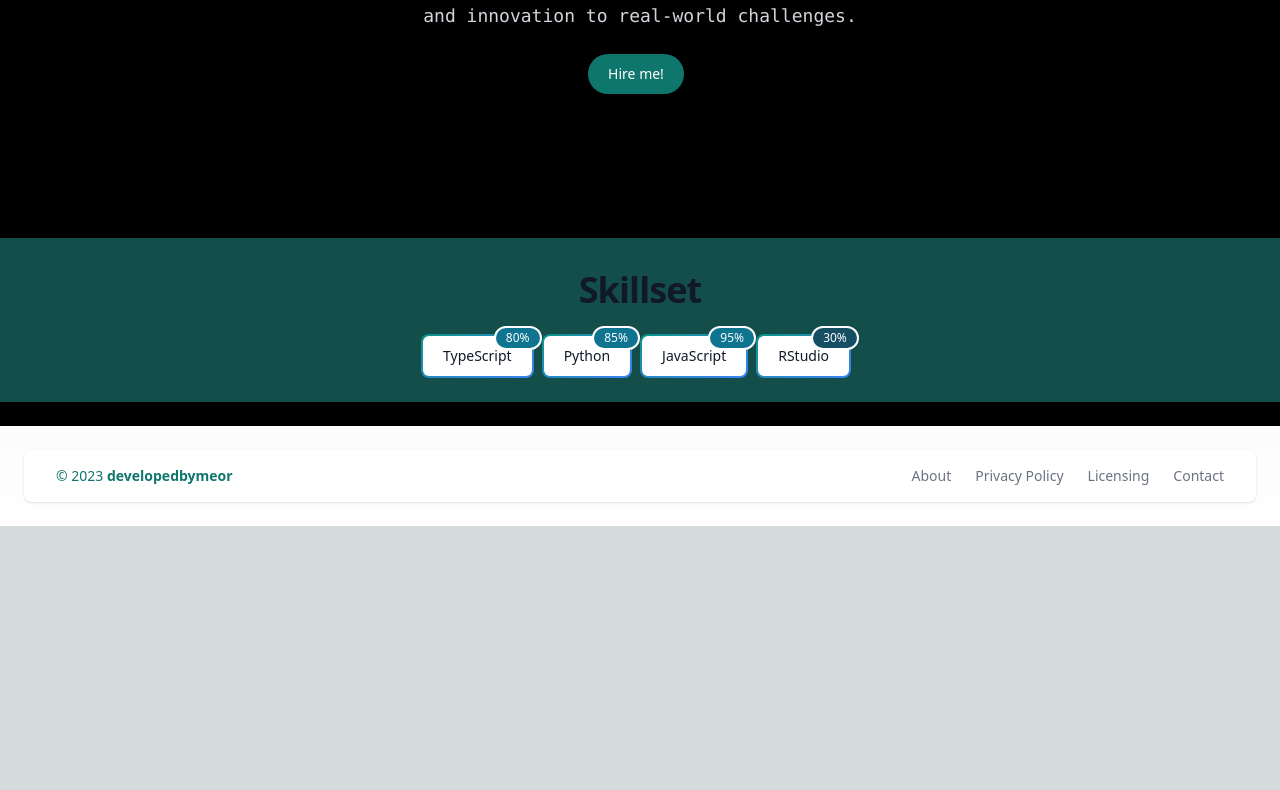
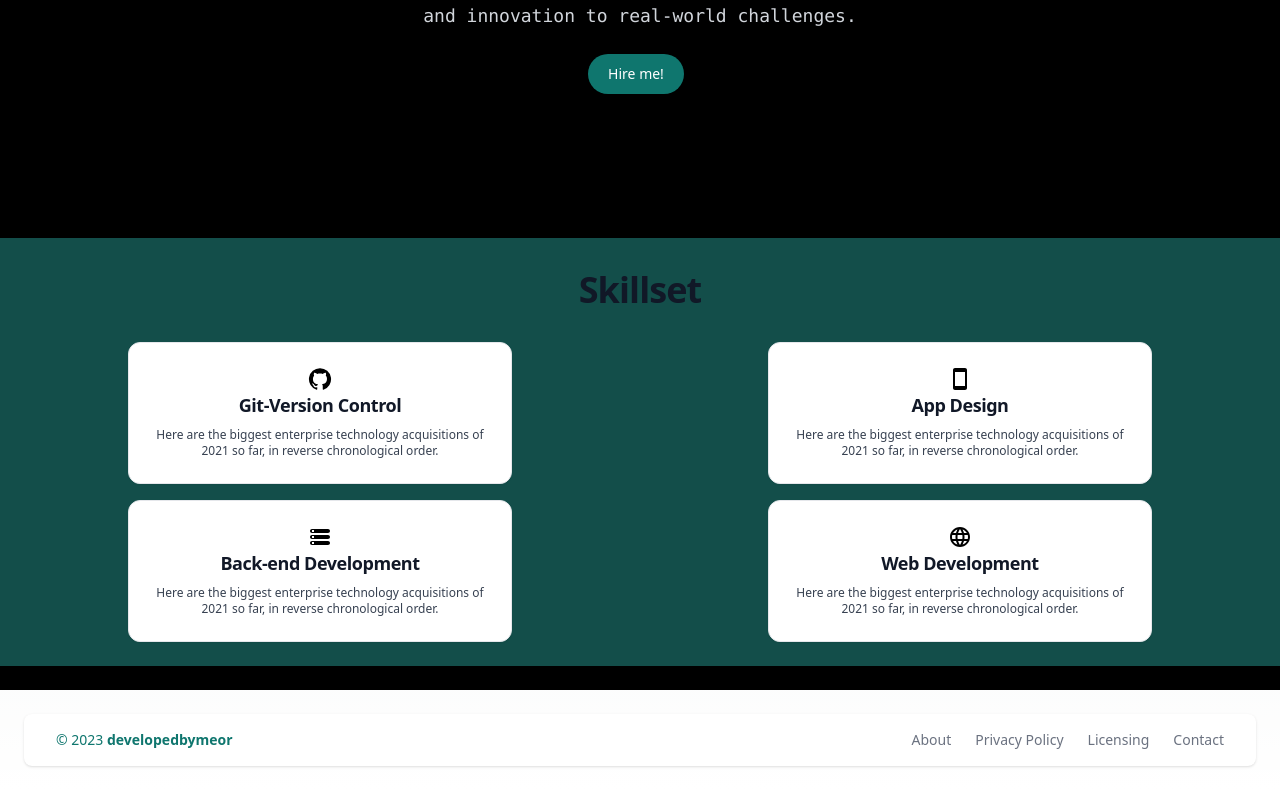
Before and after one commit to w30r/meor-next-portfolio, a Next.js app: page / in a window 1280 px wide. Shown: the part 646-1436 px from the top of the page. Before the commit the page ends 1172 px from the top, so only its background shows below. Built offline with nearby package versions, Linux system fonts and the light colour scheme.

Commit message:
Skillset update, cards madefade.

```diff
--- a/package.json
+++ b/package.json
@@ -9,6 +9,10 @@
     "lint": "next lint"
   },
   "dependencies": {
+    "@emotion/react": "^11.10.6",
+    "@emotion/styled": "^11.10.6",
+    "@mui/icons-material": "^5.11.16",
+    "@mui/material": "^5.11.16",
     "@next/font": "13.1.6",
     "axios": "^1.3.4",
     "eslint": "8.33.0",
--- a/src/pages/components/Skills.js
+++ b/src/pages/components/Skills.js
@@ -1,4 +1,8 @@
 import React from "react";
+import GitHubIcon from "@mui/icons-material/GitHub";
+import SmartphoneIcon from "@mui/icons-material/Smartphone";
+import StorageRoundedIcon from "@mui/icons-material/StorageRounded";
+import LanguageOutlinedIcon from "@mui/icons-material/LanguageOutlined";
 
 function Skills() {
   return (
@@ -6,8 +10,9 @@
       <h1 className="mt-4 mb-6 text-xl font-semibold leading-none tracking-tight text-gray-900 md:text-5xl lg:text-4xl dark:text-white">
         Skillset
       </h1>
-      <div className="font-semibold text-xs flex flex-wrap justify-center items-center">
-        <button class="relative inline-flex items-center justify-center p-0.5 mb-2 mr-2 overflow-visible text-sm font-light  text-gray-900 rounded-lg group bg-gradient-to-br from-teal-600 to-blue-500 group-hover:from-teal-600 group-hover:to-blue-500 hover:text-white dark:text-white focus:ring-4 focus:outline-none focus:ring-blue-300 dark:focus:ring-blue-800">
+      <div className="font-semibold text-xs grid grid-cols-2">
+        {/* <div>
+          <button class="relative inline-flex items-center justify-center p-0.5 mb-2 mr-2 overflow-visible text-sm font-light  text-gray-900 rounded-lg group bg-gradient-to-br from-teal-600 to-blue-500 group-hover:from-teal-600 group-hover:to-blue-500 hover:text-white dark:text-white focus:ring-4 focus:outline-none focus:ring-blue-300 dark:focus:ring-blue-800">
           <span class="relative px-5 py-2.5 transition-all ease-in duration-75 bg-white dark:bg-gray-900 rounded-md group-hover:bg-opacity-0">
             TypeScript
           </span>
@@ -39,6 +44,62 @@
             30%
           </div>
         </button>
+        </div> */}
+        <a
+          href="#"
+          className=" w-2/3 mx-auto  block shadow-sm max-w-sm p-6 m-2 bg-white border border-gray-200 rounded-xl hover:bg-gray-100 dark:bg-black dark:border-gray-700 dark:hover:bg-gray-700"
+        >
+          <GitHubIcon />
+          <h5 className="mb-2 text-lg font-bold tracking-tight text-gray-900 dark:text-white">
+            Git-Version Control
+          </h5>
+          <p className="font-normal text-gray-700 dark:text-gray-400">
+            Here are the biggest enterprise technology acquisitions of 2021 so
+            far, in reverse chronological order.
+          </p>
+        </a>
+
+        <a
+          href="#"
+          className="w-2/3 mx-auto  block shadow-sm max-w-sm p-6 m-2 bg-white border border-gray-200 rounded-xl hover:bg-gray-100 dark:bg-black dark:border-gray-700 dark:hover:bg-gray-700"
+        >
+          <SmartphoneIcon />
+          <h5 className="mb-2 text-lg font-bold tracking-tight text-gray-900 dark:text-white">
+            App Design
+          </h5>
+          <p className="font-normal text-gray-700 dark:text-gray-400">
+            Here are the biggest enterprise technology acquisitions of 2021 so
+            far, in reverse chronological order.
+          </p>
+        </a>
+
+        <a
+          href="#"
+          className="w-2/3 mx-auto  block shadow-sm max-w-sm p-6 m-2 bg-white border border-gray-200 rounded-xl hover:bg-gray-100 dark:bg-black dark:border-gray-700 dark:hover:bg-gray-700"
+        >
+          <StorageRoundedIcon />
+          <h5 className="mb-2 text-lg font-bold tracking-tight text-gray-900 dark:text-white">
+            Back-end Development
+          </h5>
+          <p className="font-normal text-gray-700 dark:text-gray-400">
+            Here are the biggest enterprise technology acquisitions of 2021 so
+            far, in reverse chronological order.
+          </p>
+        </a>
+
+        <a
+          href="#"
+          className="w-2/3 mx-auto  block shadow-sm max-w-sm p-6 m-2 bg-white border border-gray-200 rounded-xl hover:bg-gray-100 dark:bg-black dark:border-gray-700 dark:hover:bg-gray-700"
+        >
+          <LanguageOutlinedIcon />
+          <h5 className="mb-2 text-lg font-bold tracking-tight text-gray-900 dark:text-white">
+            Web Development
+          </h5>
+          <p className="font-normal text-gray-700 dark:text-gray-400">
+            Here are the biggest enterprise technology acquisitions of 2021 so
+            far, in reverse chronological order.
+          </p>
+        </a>
       </div>
     </div>
   );
--- a/src/pages/resume.js
+++ b/src/pages/resume.js
@@ -41,7 +41,7 @@
         <div>
           <table className="table-auto bg-black outline-dashed outline-2 outline-offset-2 rounded-3xl">
             <thead>
-              <tr class="text-teal-400">
+              <tr className="text-teal-400">
                 <th className="p-4">Name</th>
                 <th className="p-4">Phone Number</th>
                 <th className="p-4"> QRID</th>
@@ -57,7 +57,6 @@
                   <td className="text-center">{item.Phone}</td>
                   <td className="text-center">{item.QRID}</td>
                   <td className="text-center">{item.TotalCollected}</td>
-                  {/* <td>{item.email}</td> */}
                 </tr>
               ))}
             </tbody>
```
Also changed, not shown: src/pages/index.js (+0 -46 lines), 1 other file (tests, documents, lock files or other folders).
